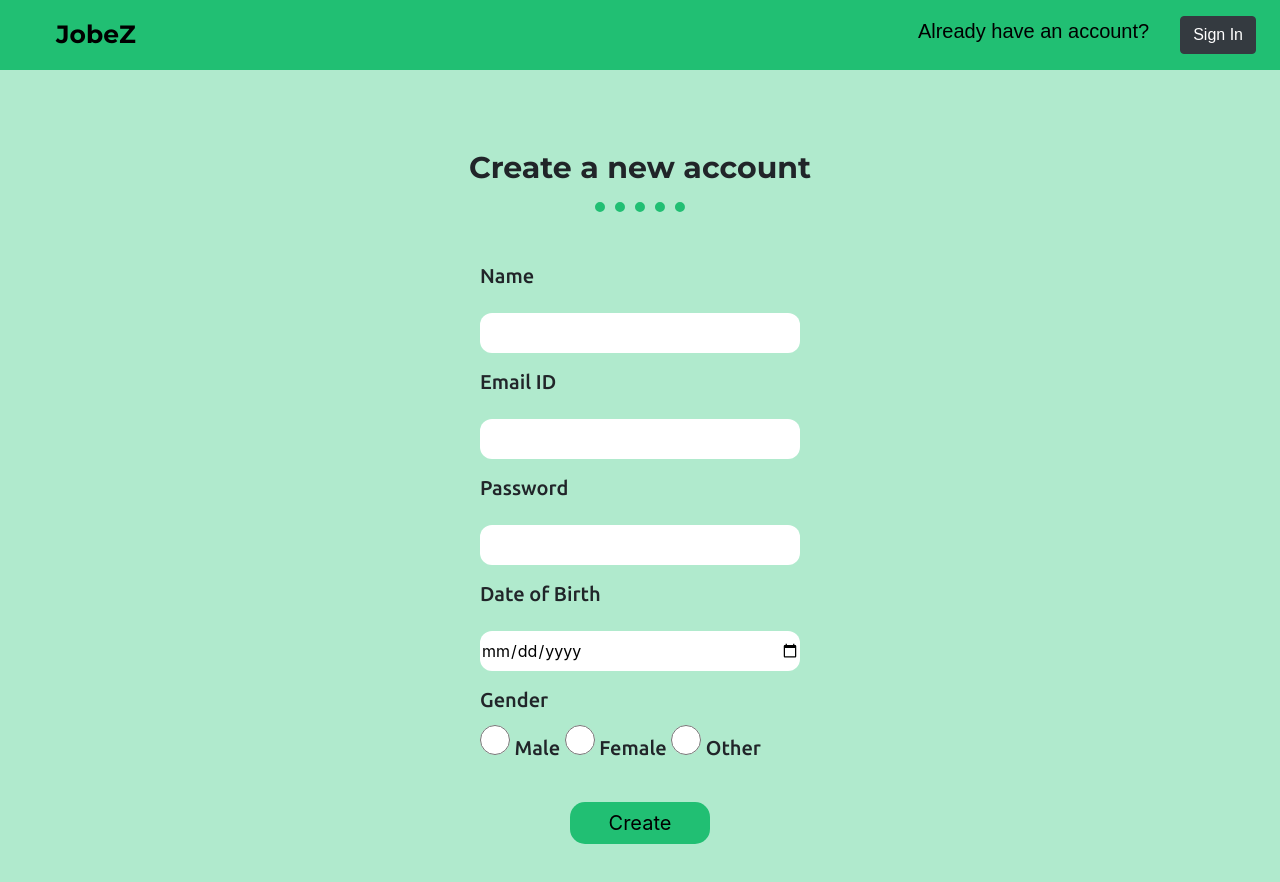
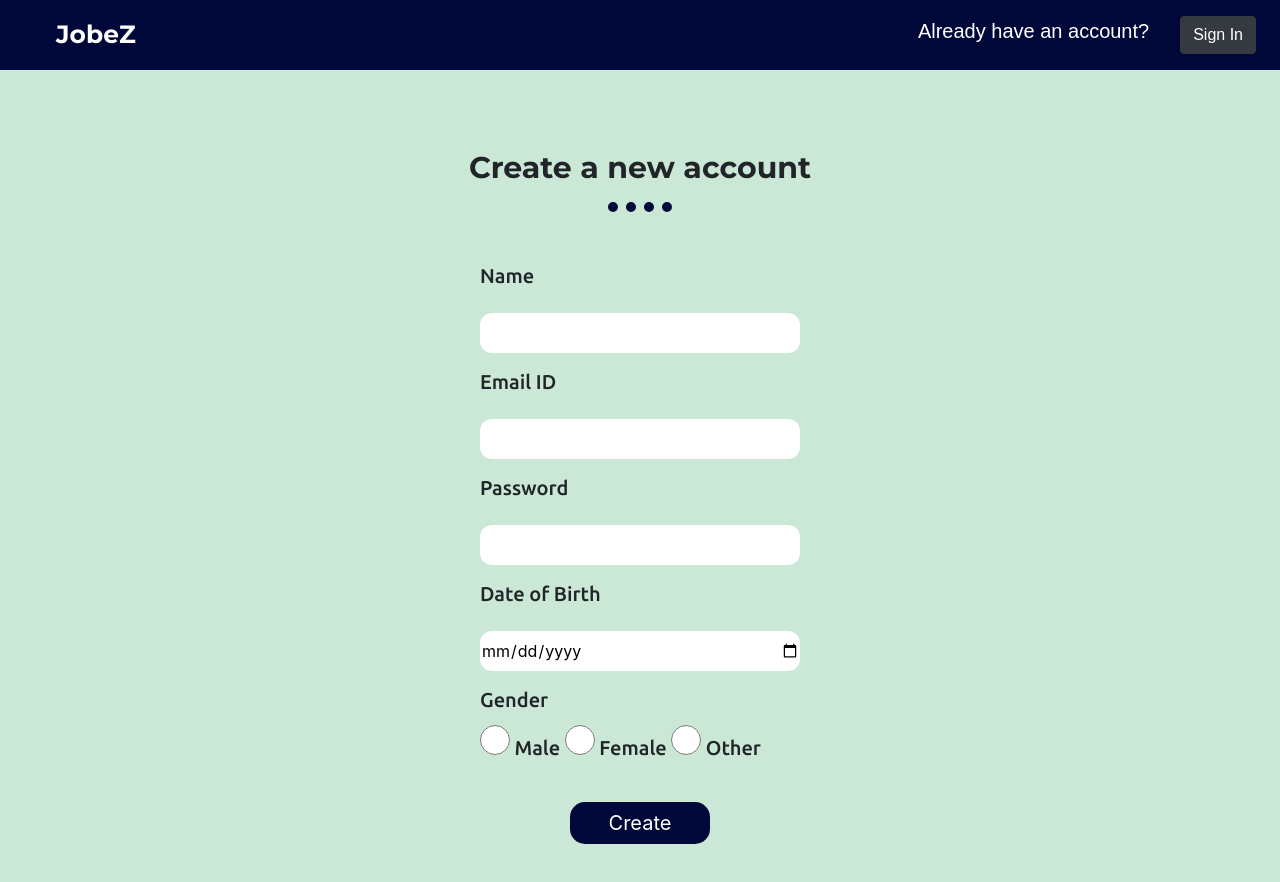
Before and after one commit to arjun-mdr/JobeZ, a plain HTML site: page signup.html in a window 1280 px wide. Drawn offline with nearby package versions, Linux system fonts and the light colour scheme.

Commit message:
theme changed (test)

```diff
--- a/css/signup.css
+++ b/css/signup.css
@@ -18,13 +18,13 @@ label{
 }
 .header{
   width: 100%;
-  background-color: #21bf73;
+  background-color: #000839;
 }
 
 .home{
   width: inherit;
   height: 1000px;
-  background-color: #b0eacd;
+  background-color: #cae8d5;
   text-align: center;
 }
 .signup-nav{
@@ -32,7 +32,7 @@ label{
   margin-left: 100px;
 }
 #brand{
-  color: #000;
+  color: #fff;
   font-size: 25px;
   font-weight: bolder;
   font-family: 'Montserrat', sans-serif;
@@ -42,7 +42,7 @@ label{
   padding:0 15px;
 }
 .nav-link{
-  color: #000;
+  color: #fff;
   font-size: 20px;
   font-family: sans-serif;
 }
@@ -66,8 +66,8 @@ label{
   margin: 12px auto 12px auto;
 }
 .line{
-  width: 7%;
-  border-top: 10px dotted #21bf73;
+  width: 5%;
+  border-top: 10px dotted #000839;
 }
 .radio{
   width: 30px;
@@ -82,8 +82,8 @@ label{
   margin-top: 30px;
   font-size: 20px;
 
-  background: #21bf73;
-  color: #000;
+  background: #000839;
+  color: #fff;
 }
 
 @media (max-width:1000px) {
--- a/css/styles.css
+++ b/css/styles.css
@@ -18,13 +18,13 @@ label{
 }
 .header{
   width: 100%;
-  background-color: #21bf73;
+  background-color: #000839;
 }
 
 .home{
   width: inherit;
   height: 1000px;
-  background-color: #b0eacd;
+  background-color: #cae8d5;
   text-align: center;
 }
 .main-head{
@@ -44,12 +44,12 @@ label{
   font-weight: bold;
   margin-top: 50px;
 
-  background: #21bf73;
-  color: #000;
+  background: #000839;
+  color: #fff;
 
 }
 #brand{
-  color: #000;
+  color: #fff;
   font-size: 25px;
   font-weight: bolder;
   font-family: 'Montserrat', sans-serif;
@@ -58,7 +58,7 @@ label{
   padding:0 15px;
 }
 .nav-link{
-  color: #000;
+  color: #fff;
   font-size: 20px;
   font-family: sans-serif;
 }
```
